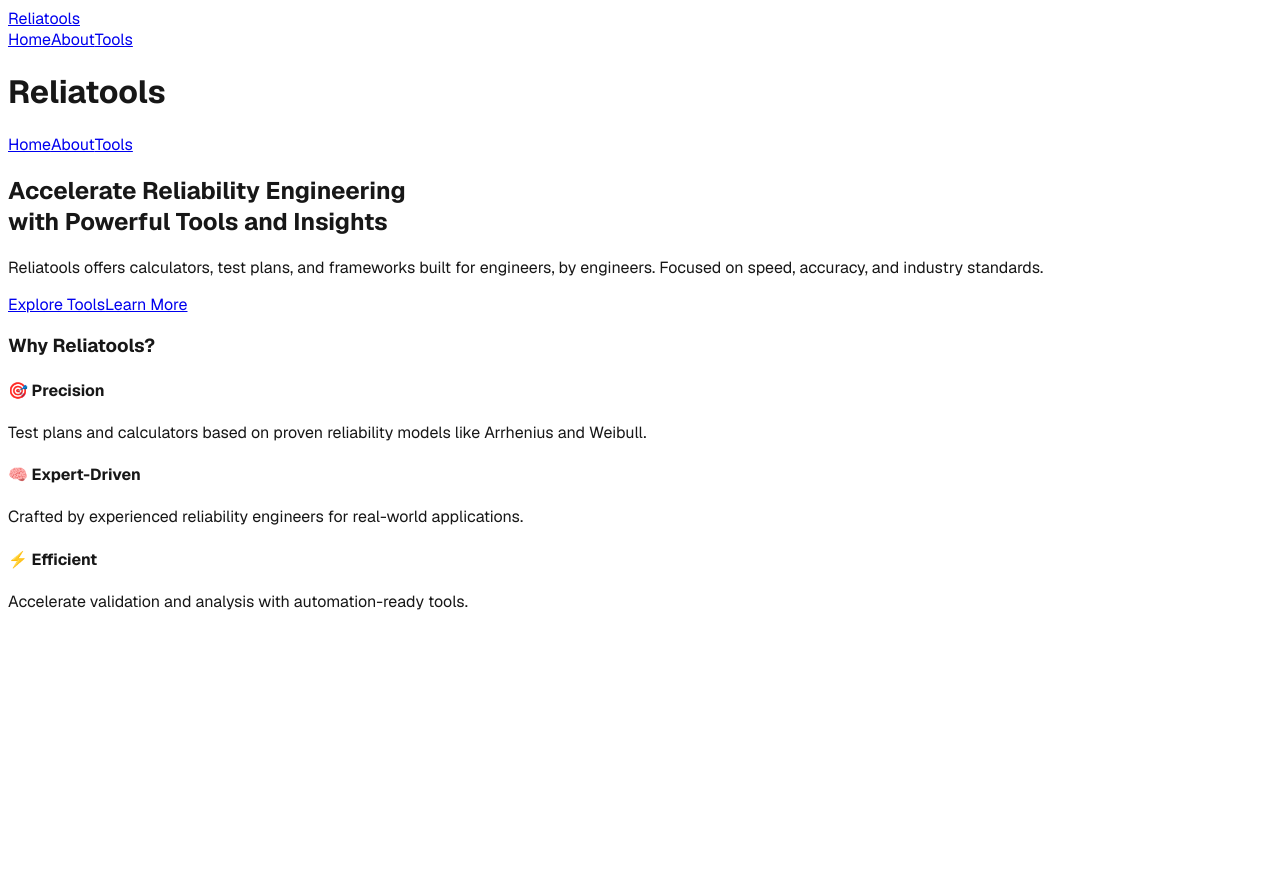
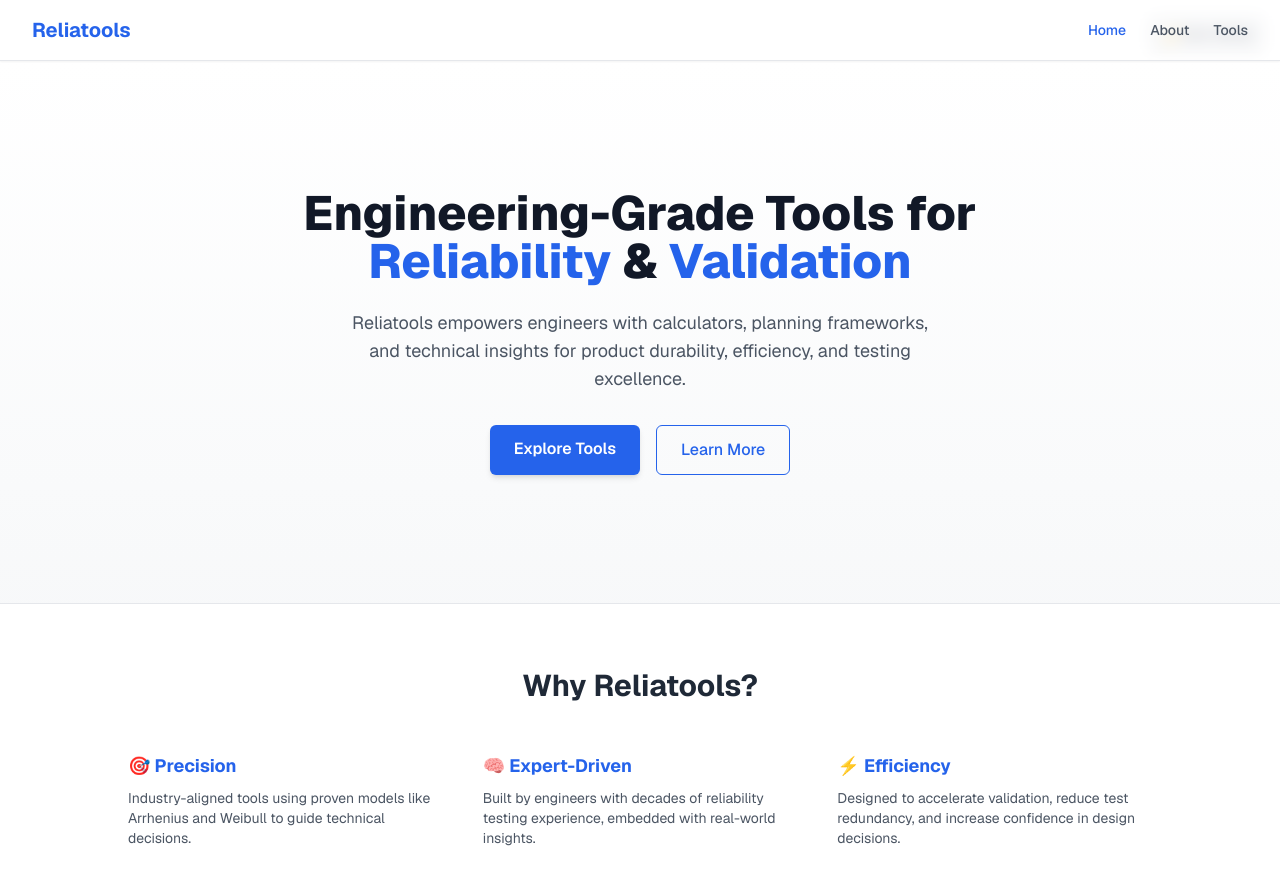
Before and after one commit to abougha/reliatools, a Next.js app: page / in a window 1280 px wide. Shown: the top 884 px of the page. Before the commit the page ends 800 px from the top, so only its background shows below. Built offline with nearby package versions, Linux system fonts and the light colour scheme.

Commit message:
homepage

```diff
--- a/Tailwind.config.js
+++ b/Tailwind.config.js
@@ -3,7 +3,7 @@ module.exports = {
   content: [
     "./app/**/*.{js,ts,jsx,tsx}",
     "./pages/**/*.{js,ts,jsx,tsx}",
-      "./components/**/*.{js,ts,jsx,tsx}"
+    "./components/**/*.{js,ts,jsx,tsx}",
   ],
   theme: {
     extend: {},
--- a/app/layout.tsx
+++ b/app/layout.tsx
@@ -2,32 +2,45 @@
 import "../styles/globals.css";
 import { Geist, Geist_Mono } from "next/font/google";
 import type { Metadata } from "next";
-import Link from "next/link";
+import Navbar from "../components/Navbar";
+import DarkModeToggle from "../components/DarkModeToggle";
 
-const geistSans = Geist({ subsets: ["latin"], variable: "--font-geist-sans" });
-const geistMono = Geist_Mono({ subsets: ["latin"], variable: "--font-geist-mono" });
+// Import Geist font family
+const geistSans = Geist({
+  subsets: ["latin"],
+  variable: "--font-geist-sans",
+});
+
+const geistMono = Geist_Mono({
+  subsets: ["latin"],
+  variable: "--font-geist-mono",
+});
 
 export const metadata: Metadata = {
   title: "Reliatools",
-  description: "Reliability Engineering Tools and Calculators",
+  description: "Engineering tools for reliability professionals",
 };
 
-export default function RootLayout({ children }: { children: React.ReactNode }) {
+export default function RootLayout({
+  children,
+}: {
+  children: React.ReactNode;
+}) {
   return (
-    <html lang="en" className={`${geistSans.variable} ${geistMono.variable}`}>
-      <body className="bg-white text-gray-900 antialiased font-sans">
-        {/* Shared Navigation */}
-        <header className="flex items-center justify-between px-6 py-4 shadow-sm bg-white">
-          <Link href="/" className="text-xl font-bold text-blue-600">Reliatools</Link>
-          <nav className="space-x-6 text-sm font-medium">
-            <Link href="/" className="hover:text-blue-600">Home</Link>
-            <Link href="/about" className="hover:text-blue-600">About</Link>
-            <Link href="/tools" className="hover:text-blue-600">Tools</Link>
-          </nav>
-        </header>
+    <html
+      lang="en"
+      className={`${geistSans.variable} ${geistMono.variable}`}
+      suppressHydrationWarning
+    >
+      <body className="antialiased bg-white text-gray-900 dark:bg-black dark:text-white transition-colors duration-300">
+        {/* Dark Mode Toggle in top-right */}
+        <DarkModeToggle />
 
-        {/* Page Content */}
-        <main>{children}</main>
+        {/* Global Navbar */}
+        <Navbar />
+
+        {/* Page content */}
+        {children}
       </body>
     </html>
   );
--- a/app/page.tsx
+++ b/app/page.tsx
@@ -3,53 +3,53 @@ import Link from "next/link";
 
 export default function Home() {
   return (
-    <div className="min-h-screen bg-gradient-to-b from-white via-gray-50 to-gray-100 text-gray-900">
-      {/* Navigation Bar */}
-      <header className="flex items-center justify-between px-6 py-4 shadow-sm bg-white">
-        <h1 className="text-xl font-bold tracking-tight text-blue-600">Reliatools</h1>
-        <nav className="space-x-6 text-sm font-medium">
-          <Link href="/" className="hover:text-blue-600">Home</Link>
-          <Link href="/about" className="hover:text-blue-600">About</Link>
-          <Link href="/tools" className="hover:text-blue-600">Tools</Link>
-        </nav>
-      </header>
-
+    <div className="min-h-screen flex flex-col bg-gradient-to-b from-white via-gray-50 to-gray-100">
       {/* Hero Section */}
-      <section className="text-center py-24 px-6">
-        <h2 className="text-4xl font-extrabold text-gray-800 leading-tight">
-          Accelerate Reliability Engineering<br />
-          with Powerful Tools and Insights
-        </h2>
-        <p className="mt-6 max-w-2xl mx-auto text-gray-600 text-lg">
-          Reliatools offers calculators, test plans, and frameworks built for engineers,
-          by engineers. Focused on speed, accuracy, and industry standards.
+      <section className="flex-1 flex flex-col items-center justify-center text-center px-4 py-20 sm:py-32">
+        <h1 className="text-4xl sm:text-5xl font-extrabold text-gray-900 leading-tight max-w-3xl">
+          Engineering-Grade Tools for <span className="text-blue-600">Reliability</span> & <span className="text-blue-600">Validation</span>
+        </h1>
+        <p className="mt-6 text-lg text-gray-600 max-w-xl">
+          Reliatools empowers engineers with calculators, planning frameworks, and technical insights for product durability, efficiency, and testing excellence.
         </p>
-        <div className="mt-8 flex justify-center gap-4">
-          <Link href="/tools" className="px-5 py-3 rounded-md bg-blue-600 text-white font-semibold shadow hover:bg-blue-700">
+        <div className="mt-8 flex flex-col sm:flex-row gap-4">
+          <Link
+            href="/tools"
+            className="inline-block px-6 py-3 text-white bg-blue-600 hover:bg-blue-700 font-semibold rounded-md shadow-md transition"
+          >
             Explore Tools
           </Link>
-          <Link href="/about" className="px-5 py-3 rounded-md border border-gray-300 text-gray-700 hover:bg-gray-100">
+          <Link
+            href="/about"
+            className="inline-block px-6 py-3 text-blue-600 border border-blue-600 hover:bg-blue-50 font-medium rounded-md transition"
+          >
             Learn More
           </Link>
         </div>
       </section>
 
       {/* Features Section */}
-      <section className="bg-white py-16 px-6">
-        <div className="max-w-4xl mx-auto text-center">
-          <h3 className="text-2xl font-semibold text-gray-800 mb-8">Why Reliatools?</h3>
-          <div className="grid md:grid-cols-3 gap-8 text-left">
+      <section className="bg-white py-16 px-6 sm:px-12 border-t">
+        <div className="max-w-5xl mx-auto text-center">
+          <h2 className="text-2xl sm:text-3xl font-bold text-gray-800 mb-12">Why Reliatools?</h2>
+          <div className="grid gap-10 sm:grid-cols-3 text-left">
             <div>
-              <h4 className="font-bold text-blue-600 mb-2">🎯 Precision</h4>
-              <p className="text-sm text-gray-600">Test plans and calculators based on proven reliability models like Arrhenius and Weibull.</p>
+              <h3 className="text-blue-600 font-bold text-lg mb-2">🎯 Precision</h3>
+              <p className="text-sm text-gray-600">
+                Industry-aligned tools using proven models like Arrhenius and Weibull to guide technical decisions.
+              </p>
             </div>
             <div>
-              <h4 className="font-bold text-blue-600 mb-2">🧠 Expert-Driven</h4>
-              <p className="text-sm text-gray-600">Crafted by experienced reliability engineers for real-world applications.</p>
+              <h3 className="text-blue-600 font-bold text-lg mb-2">🧠 Expert-Driven</h3>
+              <p className="text-sm text-gray-600">
+                Built by engineers with decades of reliability testing experience, embedded with real-world insights.
+              </p>
             </div>
             <div>
-              <h4 className="font-bold text-blue-600 mb-2">⚡ Efficient</h4>
-              <p className="text-sm text-gray-600">Accelerate validation and analysis with automation-ready tools.</p>
+              <h3 className="text-blue-600 font-bold text-lg mb-2">⚡ Efficiency</h3>
+              <p className="text-sm text-gray-600">
+                Designed to accelerate validation, reduce test redundancy, and increase confidence in design decisions.
+              </p>
             </div>
           </div>
         </div>
--- /dev/null
+++ b/app/tools/Arrhenius/page.tsx
@@ -0,0 +1,66 @@
+import { useState } from 'react';
+import { Card, CardContent } from '@/components/ui/card';
+import { Input } from '@/components/ui/input';
+import { Button } from '@/components/ui/button';
+
+export default function ArrheniusPage() {
+  const [Ea, setEa] = useState(''); // Activation energy in eV
+  const [T1, setT1] = useState(''); // Original temperature in °C
+  const [T2, setT2] = useState(''); // Accelerated temperature in °C
+  const [t1, setT1Time] = useState(''); // Time at T1
+  const [result, setResult] = useState(null);
+
+  const calculate = () => {
+    const k = 8.617e-5; // Boltzmann constant in eV/K
+    const T1K = parseFloat(T1) + 273.15;
+    const T2K = parseFloat(T2) + 273.15;
+    const ea = parseFloat(Ea);
+    const time = parseFloat(t1);
+
+    if (!ea || !T1K || !T2K || !time) return;
+
+    const AF = Math.exp((ea / k) * ((1 / T1K) - (1 / T2K)));
+    const t2 = time / AF;
+
+    setResult({ AF: AF.toFixed(2), t2: t2.toFixed(2) });
+  };
+
+  return (
+    <div className="max-w-3xl mx-auto px-4 py-8">
+      <h1 className="text-3xl font-bold mb-4">Arrhenius Life Calculator</h1>
+      <p className="mb-6 text-gray-700">
+        The Arrhenius equation is a widely used model in reliability engineering for estimating the effect of temperature on the rate of chemical reactions or material degradation.
+        It helps engineers predict how long a product or component will last at normal use temperatures based on accelerated life testing at elevated temperatures.
+        By calculating the Acceleration Factor (AF), engineers can extrapolate time-to-failure and plan product validation or warranty coverage.
+      </p>
+
+      <Card className="space-y-4 p-4">
+        <CardContent className="space-y-4">
+          <div>
+            <label className="block font-medium">Activation Energy (eV)</label>
+            <Input type="number" value={Ea} onChange={e => setEa(e.target.value)} />
+          </div>
+          <div>
+            <label className="block font-medium">Use Temperature T1 (°C)</label>
+            <Input type="number" value={T1} onChange={e => setT1(e.target.value)} />
+          </div>
+          <div>
+            <label className="block font-medium">Test Temperature T2 (°C)</label>
+            <Input type="number" value={T2} onChange={e => setT2(e.target.value)} />
+          </div>
+          <div>
+            <label className="block font-medium">Expected Time at T1 (hours)</label>
+            <Input type="number" value={t1} onChange={e => setT1Time(e.target.value)} />
+          </div>
+          <Button className="w-full" onClick={calculate}>Calculate</Button>
+          {result && (
+            <div className="mt-4 bg-gray-100 p-4 rounded-xl shadow">
+              <p><strong>Acceleration Factor (AF):</strong> {result.AF}</p>
+              <p><strong>Equivalent Time at T2:</strong> {result.t2} hours</p>
+            </div>
+          )}
+        </CardContent>
+      </Card>
+    </div>
+  );
+}
--- a/app/tools/page.tsx
+++ b/app/tools/page.tsx
@@ -1,13 +1,33 @@
-// app/tools/page.tsx
-export default function Tools() {
-    return (
-      <main>
-        <h1>Available Tools</h1>
-        <ul>
-          <li>Tool 1</li>
-          <li>Tool 2</li>
-          <li>Tool 3</li>
-        </ul>
-      </main>
-    );
-  }
+import Link from 'next/link';
+
+export default function ToolsIndex() {
+  const tools = [
+    {
+      name: 'Arrhenius Life Calculator',
+      description: 'Estimate acceleration factor and equivalent lifetime using the Arrhenius equation.',
+      path: '/tools/Arrhenius',
+    },
+    // Add more tools here as you build them
+  ];
+
+  return (
+    <div className="max-w-4xl mx-auto px-4 py-8">
+      <h1 className="text-3xl font-bold mb-6">Reliability Engineering Tools</h1>
+      <p className="text-gray-700 mb-8">
+        Explore a suite of calculators and engineering utilities tailored for reliability engineers. Each tool is designed to help accelerate testing, improve product validation, and streamline design decisions.
+      </p>
+
+      <div className="grid gap-6">
+        {tools.map((tool, index) => (
+          <div key={index} className="border p-4 rounded-xl shadow hover:shadow-lg transition">
+            <h2 className="text-xl font-semibold mb-2">{tool.name}</h2>
+            <p className="text-gray-600 mb-3">{tool.description}</p>
+            <Link href={tool.path} className="text-blue-600 hover:underline">
+              Go to Tool →
+            </Link>
+          </div>
+        ))}
+      </div>
+    </div>
+  );
+}
--- /dev/null
+++ b/components/DarkModeToggle.tsx
@@ -0,0 +1,31 @@
+"use client";
+import { useEffect, useState } from "react";
+
+export default function DarkModeToggle() {
+  const [isDark, setIsDark] = useState(false);
+
+  useEffect(() => {
+    const root = document.documentElement;
+    if (isDark) {
+      root.classList.add("dark");
+      localStorage.setItem("theme", "dark");
+    } else {
+      root.classList.remove("dark");
+      localStorage.setItem("theme", "light");
+    }
+  }, [isDark]);
+
+  useEffect(() => {
+    const saved = localStorage.getItem("theme");
+    if (saved === "dark") setIsDark(true);
+  }, []);
+
+  return (
+    <button
+      onClick={() => setIsDark(!isDark)}
+      className="absolute top-4 right-4 text-sm px-3 py-2 bg-gray-200 dark:bg-gray-800 text-gray-800 dark:text-gray-100 rounded-md shadow hover:bg-gray-300 dark:hover:bg-gray-700 transition"
+    >
+      {isDark ? "☀ Light Mode" : "🌙 Dark Mode"}
+    </button>
+  );
+}
--- /dev/null
+++ b/components/Navbar.tsx
@@ -0,0 +1,39 @@
+"use client";
+
+import Link from "next/link";
+import { usePathname } from "next/navigation";
+
+const navItems = [
+  { label: "Home", href: "/" },
+  { label: "About", href: "/about" },
+  { label: "Tools", href: "/tools" },
+];
+
+export default function Navbar() {
+  const pathname = usePathname();
+
+  return (
+    <header className="w-full bg-white/70 dark:bg-black/70 backdrop-blur border-b border-gray-200 dark:border-gray-800 shadow-sm sticky top-0 z-50">
+      <div className="max-w-7xl mx-auto px-4 sm:px-8 py-4 flex items-center justify-between">
+        <Link href="/" className="text-xl font-bold text-blue-600">
+          Reliatools
+        </Link>
+        <nav className="space-x-6 text-sm font-medium">
+          {navItems.map((item) => (
+            <Link
+              key={item.href}
+              href={item.href}
+              className={`transition-colors ${
+                pathname === item.href
+                  ? "text-blue-600"
+                  : "text-gray-600 hover:text-blue-500 dark:text-gray-300 dark:hover:text-blue-400"
+              }`}
+            >
+              {item.label}
+            </Link>
+          ))}
+        </nav>
+      </div>
+    </header>
+  );
+}
--- /dev/null
+++ b/postcss.config.js
@@ -0,0 +1,6 @@
+module.exports = {
+    plugins: {
+      tailwindcss: {},
+      autoprefixer: {},
+    },
+  };
--- a/styles/globals.css
+++ b/styles/globals.css
@@ -1,4 +1,7 @@
-
+/* styles/globals.css */
+@tailwind base;
+@tailwind components;
+@tailwind utilities;
 
 :root {
   --background: #ffffff;
```
Also changed, not shown: package.json (+7 -6 lines), 1 other file (tests, documents, lock files or other folders). Lines whose indentation alone changed are shown as unchanged.
